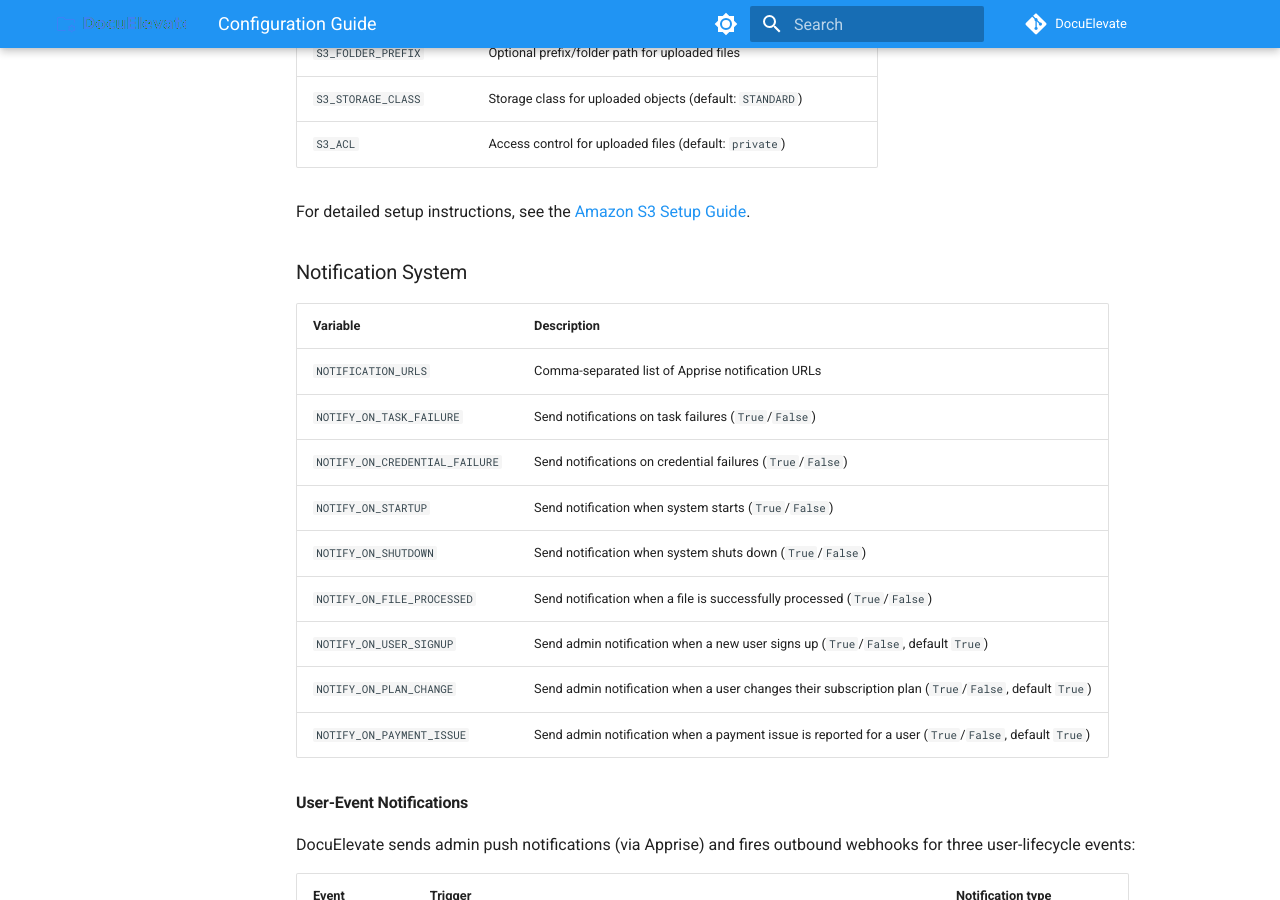
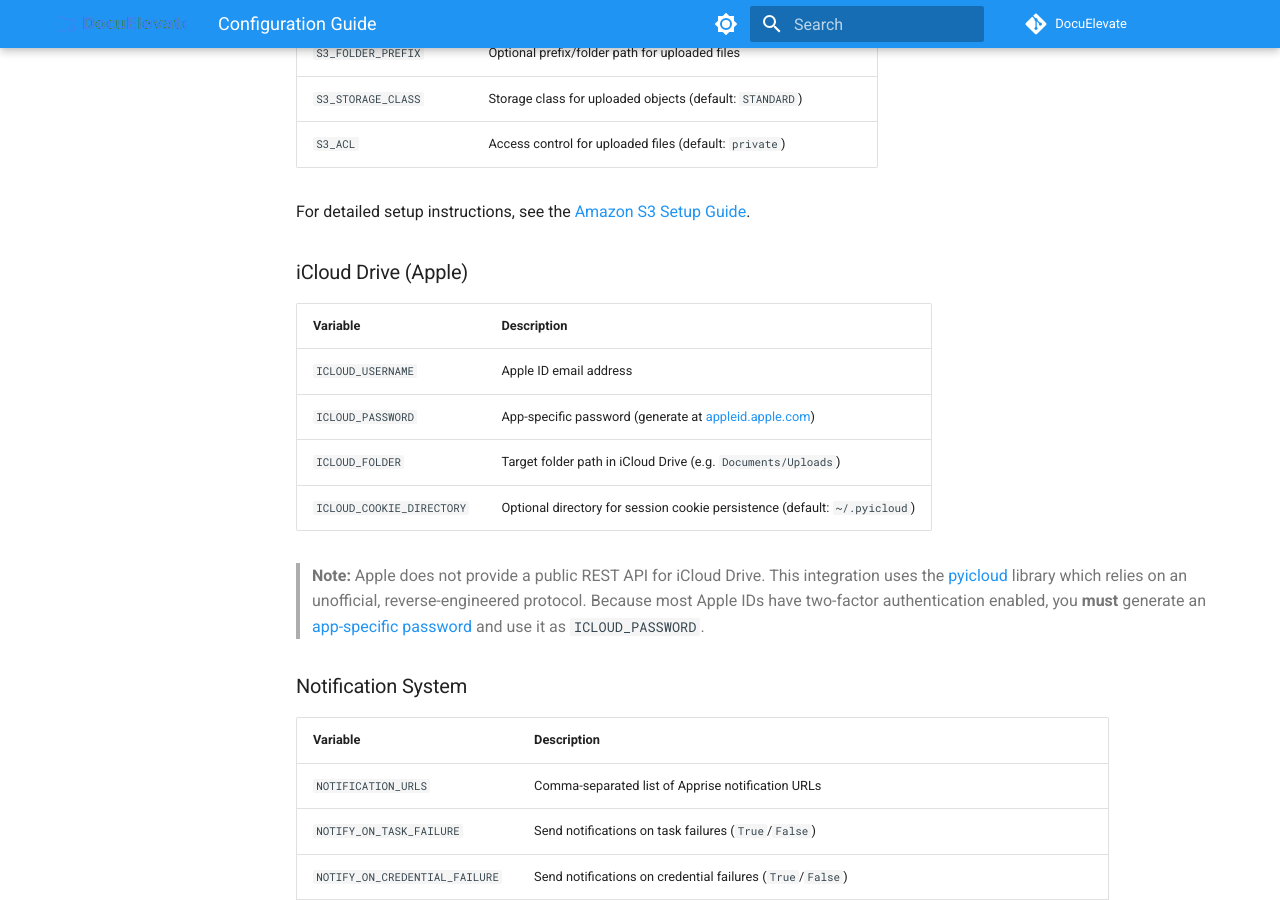
Before and after one commit to christianlouis/DocuElevate, an MkDocs documentation site: the page built from docs/ConfigurationGuide.md, in a window 1280 px wide and 900 px high, scrolled down 29292 px. Built offline with MkDocs 1.6.1 and Material for MkDocs 9.7.7, drawn with Linux system fonts in a browser that asks for light colours; comment, search, counter and statistics services are not loaded.

Commit message:
fix: remove accidental pip artifact file and update docs for iCloud Drive
Co-authored-by: christianlouis <361235+christianlouis@users.noreply.github.com>

```diff
--- a/docs/ConfigurationGuide.md
+++ b/docs/ConfigurationGuide.md
@@ -1052,6 +1052,22 @@ For detailed setup instructions, see the [OneDrive Setup Guide](OneDriveSetup.md
 
 For detailed setup instructions, see the [Amazon S3 Setup Guide](AmazonS3Setup.md).
 
+### iCloud Drive (Apple)
+
+| **Variable**                    | **Description**                                       |
+|---------------------------------|-------------------------------------------------------|
+| `ICLOUD_USERNAME`               | Apple ID email address                                |
+| `ICLOUD_PASSWORD`               | App-specific password (generate at [appleid.apple.com](https://appleid.apple.com/account/manage)) |
+| `ICLOUD_FOLDER`                 | Target folder path in iCloud Drive (e.g. `Documents/Uploads`) |
+| `ICLOUD_COOKIE_DIRECTORY`       | Optional directory for session cookie persistence (default: `~/.pyicloud`) |
+
+> **Note:** Apple does not provide a public REST API for iCloud Drive. This
+> integration uses the [pyicloud](https://github.com/picklepete/pyicloud)
+> library which relies on an unofficial, reverse-engineered protocol. Because
+> most Apple IDs have two-factor authentication enabled, you **must** generate
+> an [app-specific password](https://support.apple.com/en-us/102654) and use
+> it as `ICLOUD_PASSWORD`.
+
 ### Notification System
 
 | **Variable**                | **Description**                                           |
```
Also changed, not shown: docs/StorageArchitecture.md (+1 -0 lines), 2 other files.
